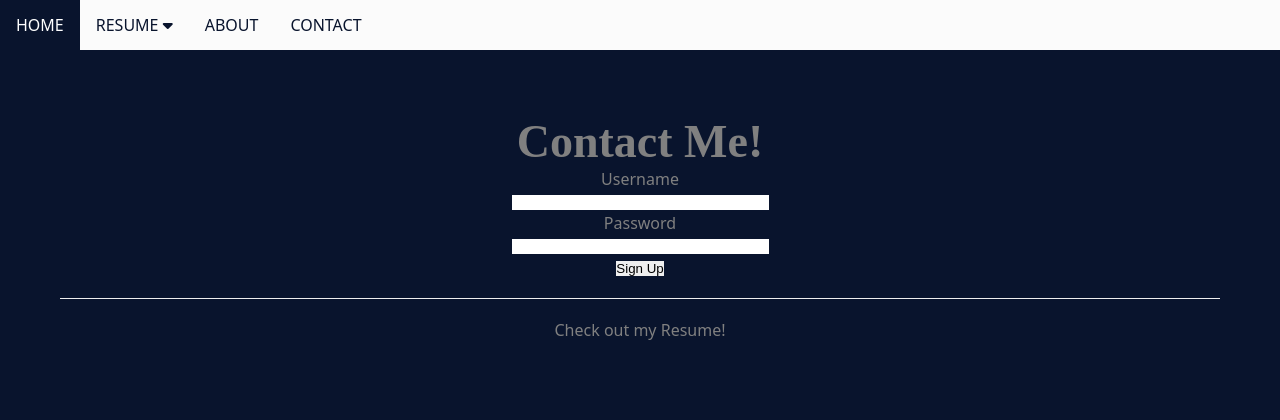
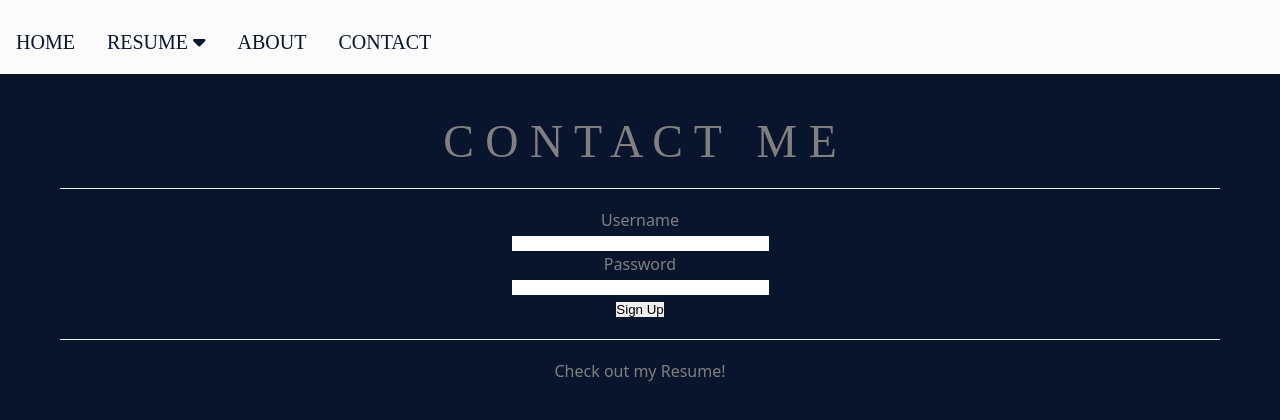
Before and after one commit to anqixxx/personalwebsite, a Flask app: page /signup in a window 1280 px wide. Shown: the top 420 px of the page. Run offline with Flask 2, Linux system fonts and the light colour scheme; some libraries are stand-ins or nearby versions; some web fonts are replaced.

Commit message:
made nav bar better, plus some minor font and stylistic changes

```diff
--- a/templates/about.html
+++ b/templates/about.html
@@ -33,8 +33,8 @@
 <h1>A B O U T</h1>
 
 <hr>
+
 <div class="w3-main w3-content w3-padding" style="max-width:1200px;margin-top:100px">
-
     <!-- First Photo Grid-->
     <div class="w3-row-padding w3-padding-16 w3-center" id="food">
       <div class="w3-quarter">
--- a/templates/base.html
+++ b/templates/base.html
@@ -3,6 +3,7 @@
     <meta charset="UTF-8">
     <script src="https://kit.fontawesome.com/8ace5b7d41.js" crossorigin="anonymous"></script>
     <link rel="stylesheet" href="https://fonts.googleapis.com/css?family=Cinzel|Fauna+One">
+    <meta name="viewport" content="width=device-width, initial-scale=1">
 </head>
 <!-- <meta http-equiv="refresh" content="7; url='https://www.docdroid.net/6yaurym/anqi-xu-new-pdf'" /> -->
 
@@ -54,6 +55,7 @@
     h1 {
         font-family: 'Playfair Display SC', serif;
         font-size: 46px;
+        font-weight:400;
     }
 
     h2 {
@@ -69,6 +71,14 @@
 
     h4 {
       font-family: 'Playfair Display SC', serif;
+    }
+
+    h5 {
+      font-family: 'Playfair Display SC', serif !important;
+      font-size: 20px !important;
+      font-weight: 400 !important;
+      line-height: 1.8 !important;
+      margin:10px 0;
     }
 
     p.big {
@@ -111,8 +121,10 @@
 
     /* Dropdown button */
     .dropdown .dropbtn {
-        font-size: 16px;
         color: var(--darkblue);
+        font-size: 20px !important;
+        font-weight:400 !important;
+        line-height: 1.8 !important;
         border: none;
         outline: none;
         padding: 14px 16px;
@@ -209,6 +221,7 @@
 <body>
 <div id="navbar">
     <ul>
+        <h5>
         <li><a href="http://127.0.0.1:5000/">HOME</a></li>
         <div class="dropdown">
             <li><button class="dropbtn">RESUME
@@ -224,12 +237,14 @@
             </div> </li>
         <li><a href="about">ABOUT</a></li>
         <li><a href="signup">CONTACT</a></li>
+        </h5>
       </ul>
 </div>
 
 <span class="block"></span>
 
 {% block content %}{% endblock %}
+
 <hr>
 
 <div class="footer">
--- a/templates/default.html
+++ b/templates/default.html
@@ -2,6 +2,6 @@
 
 {% block content %}
 <title>Home</title>
-<h2> Home </h2>
+<h1> Home </h1>
 <p> homey home </p>
 {% endblock %}
--- a/templates/signup.html
+++ b/templates/signup.html
@@ -1,16 +1,29 @@
 {% extends "base.html" %}
 
 {% block content %}
-<title>Contact</title>
+<meta charset="UTF-8">
+<meta name="viewport" content="width=device-width, initial-scale=1">
+<!-- <link rel="stylesheet" href="https://www.w3schools.com/w3css/4/w3.css"> -->
+
 <style>
     div.a {
       text-align: center;
     }
+    h1 {
+
+        font-family: 'Playfair Display SC', serif;
+        font-size: 46px;
+        font-weight:400;
+    }
+
+
 </style>
 
+<title>Contact</title>
+<h1>C O N T A C T&nbsp&nbsp&nbspM E</h1>
+<hr>
+
 <div class="a">
-
-<h2> Contact Me! </h2>
 
 <form action="" method="post">
     <p>
```
Also changed, not shown: templates/resume.html (+24 -8 lines).
